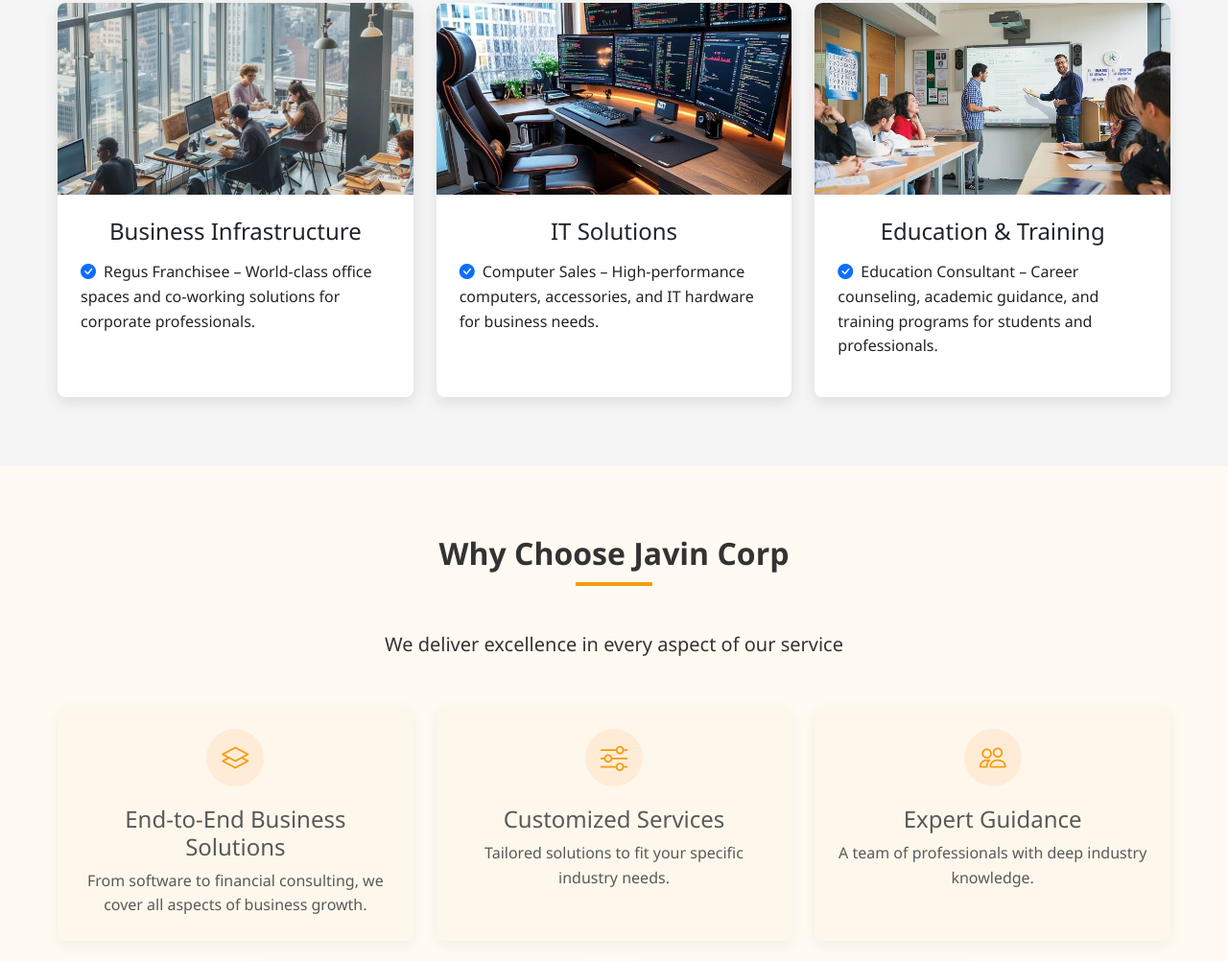
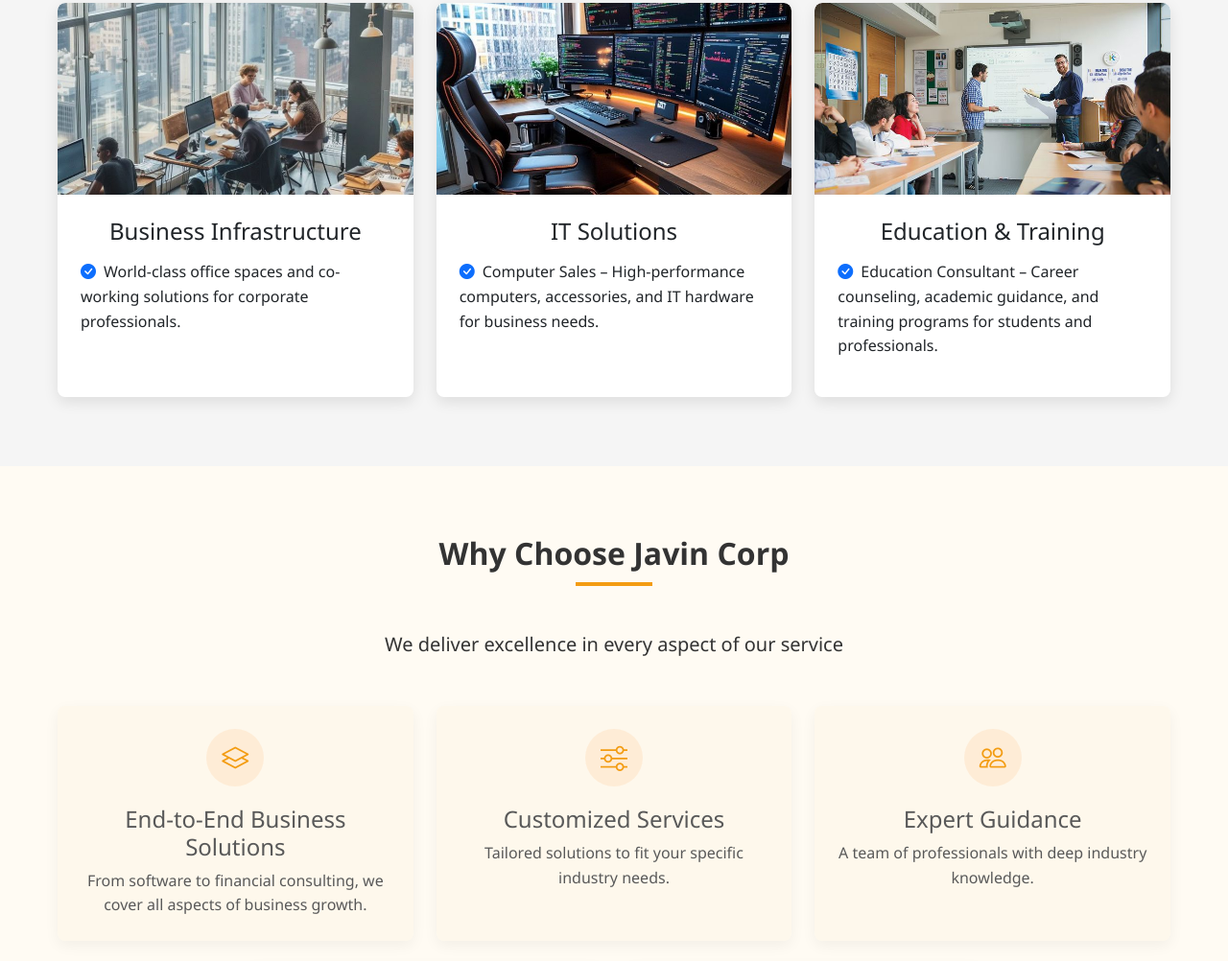
Before and after one commit to Neha220803/javin-corp, a plain HTML site: page index.html in a window 1280 px wide. Shown: the part 1491-2493 px from the top of the page at 96% size. Drawn offline with nearby package versions, Linux system fonts and the light colour scheme.

Commit message:
business infra content updated

```diff
--- a/index.html
+++ b/index.html
@@ -104,7 +104,7 @@
                     <div class="card-body text-center p-4">
                         <h4 class="card-title mb-3">Business Infrastructure</h4>
                         <ul class="list-unstyled text-start">
-                            <li class="mb-2"><i class="bi bi-check-circle-fill text-primary me-2"></i>Regus Franchisee – World-class office spaces and co-working solutions for corporate professionals.</li>
+                            <li class="mb-2"><i class="bi bi-check-circle-fill text-primary me-2"></i>World-class office spaces and co-working solutions for corporate professionals.</li>
                         </ul>
                     </div>
                 </div>
```
